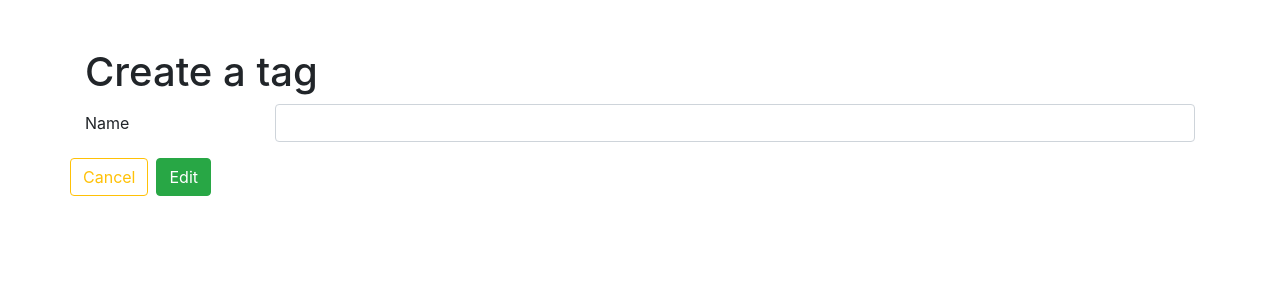
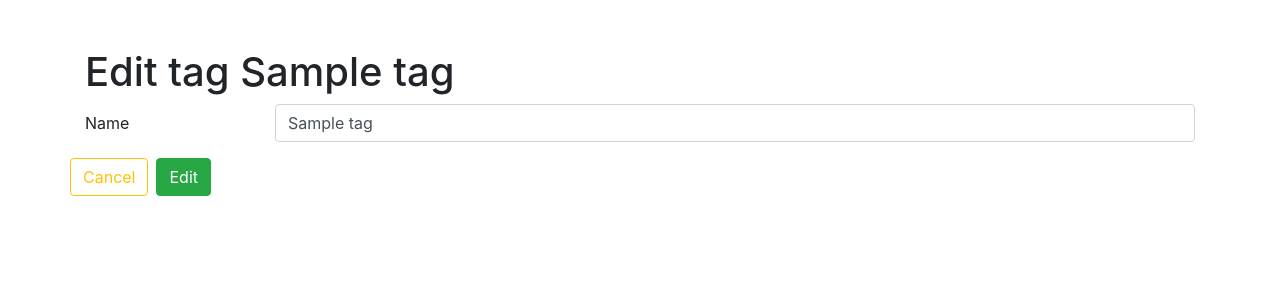
Before and after one commit to jrrlokken/blogly, a Flask app: page /tags/1/edit in a window 1280 px wide. Shown: the top 300 px of the page. Run offline with Flask 2, Linux system fonts and the light colour scheme; tables that the repository leaves empty hold one stand-in row (values such as "Sample post"); some libraries are stand-ins or nearby versions.

Commit message:
Finished part three functionality

```diff
--- a/app.py
+++ b/app.py
@@ -102,19 +102,20 @@ def new_post_form(user_id):
     """Show form for new post."""
 
     user = User.query.get_or_404(user_id)
-    return render_template('posts/new_post_form.html', user=user)
+    tags = Tag.query.all()
+    return render_template('posts/new_post_form.html', user=user, tags=tags)
 
 
 @app.route('/users/<int:user_id>/posts/new', methods=["POST"])
 def new_post(user_id):
     """Show a form to create a new post."""
 
-    title = request.form["title"]
-    content = request.form["content"]
     user = User.query.get_or_404(user_id)
+    tag_ids = [int(num) for num in request.form.getlist("tags")]
+    tags = Tag.query.filter(Tag.id.in_(tag_ids)).all()
 
-    new_post = Post(title=title,
-                    content=content, user=user)
+    new_post = Post(title=request.form["title"],
+                    content=request.form["content"], user=user, tags=tags)
     db.session.add(new_post)
     db.session.commit()
     flash(f"Post '{new_post.title}' added.")
@@ -200,9 +201,9 @@ def show_new_tag_form():
 def new_tag():
     """Handle adding a new tag."""
 
-    post_ids = [int(num) for num in request.form.getlists("posts")]
+    post_ids = [int(num) for num in request.form.getlist("posts")]
     posts = Post.query.filter(Post.id.in_(post_ids)).all()
-    new_tag = Tag(name=request.form["name"], posts=posts)
+    new_tag = Tag(name=request.form["tag_name"], posts=posts)
 
     db.session.add(new_tag)
     db.session.commit()
@@ -228,7 +229,7 @@ def edit_tag(tag_id):
     db.session.add(tag)
     db.session.commit()
 
-    return redirect(f"/users")
+    return redirect(f"/tags")
 
 
 @app.route('/tags/<int:tag_id>/delete', methods=["POST"])
--- a/templates/posts/new_post_form.html
+++ b/templates/posts/new_post_form.html
@@ -18,6 +18,7 @@
 
   <div class="form-check">
     {% for tag in tags %}
+    <div>
       <input
         class="form-check-input"
         type="checkbox"
@@ -28,11 +29,13 @@
       <label class="form-check-label" for="tag_{{ tag.id }}">
         {{ tag.name }}
       </label>
+    </div>
     {% endfor %}
   </div>
 
   <div class="form-group row">
     <div class="ml-auto mr-3">
+      <a class="btn btn-outline-warning" href="/users/{{ user.id }}">Cancel</a>
       <button type="submit" class="btn btn-success">Add</button>
     </div>
   </div>
--- a/templates/tags/edit_tag_form.html
+++ b/templates/tags/edit_tag_form.html
@@ -1,15 +1,20 @@
 {% extends 'base.html' %} {% block content %}
-<h1>Create a tag</h1>
+<h1>Edit tag {{ tag.name }}</h1>
 
 <form method="POST">
   <div class="form-group row">
     <label for="tag_name" class="col-sm-2 col-form-label">Name</label>
     <div class="col-sm-10">
-      <input name="tag_name" class="form-control" required />
+      <input
+        name="tag_name"
+        class="form-control"
+        value="{{ tag.name }}"
+        required
+      />
     </div>
   </div>
   <div class="row my-2">
-    <a class="btn btn-outline-warning" href="/users">Cancel</a>
+    <a class="btn btn-outline-warning" href="/tags">Cancel</a>
     <button type="submit" class="btn btn-success ml-2">Edit</button>
   </div>
 </form>
--- a/templates/tags/tag_detail.html
+++ b/templates/tags/tag_detail.html
@@ -6,7 +6,7 @@
   {% endfor %}
 </ul>
 <form class="mb-4">
-  <a class="btn btn-outline-warning mr-2" href="">Back</a>
+  <a class="btn btn-outline-warning mr-2" href="/tags">Back</a>
   <button
     class="btn btn-primary"
     formaction="/tags/{{ tag.id }}/edit"
```
Lines whose indentation alone changed are shown as unchanged.
